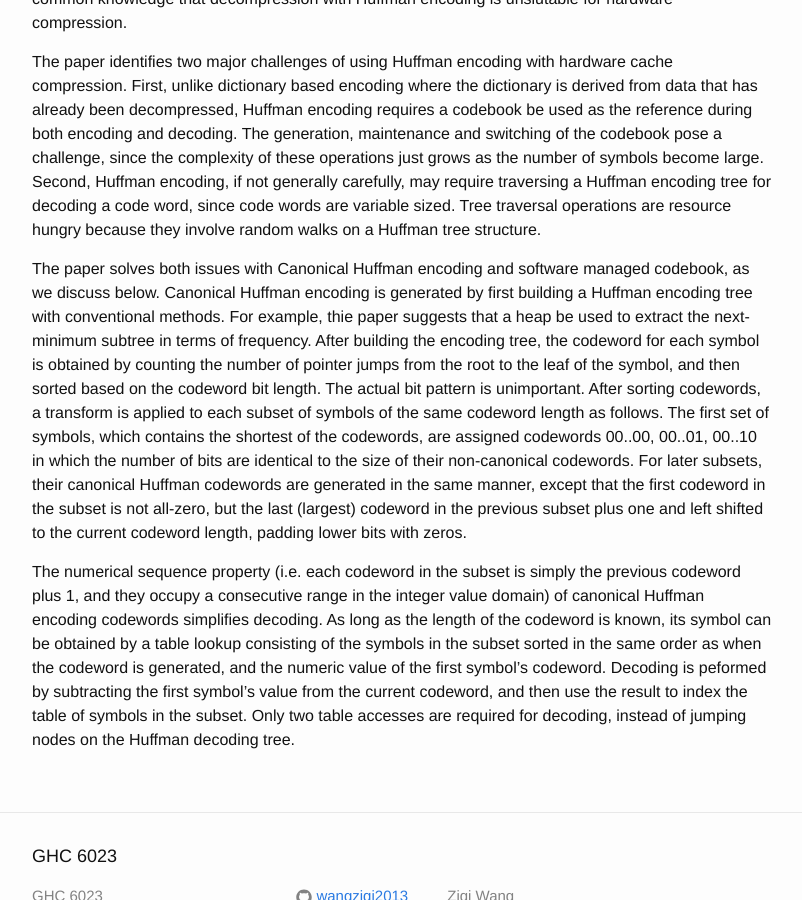
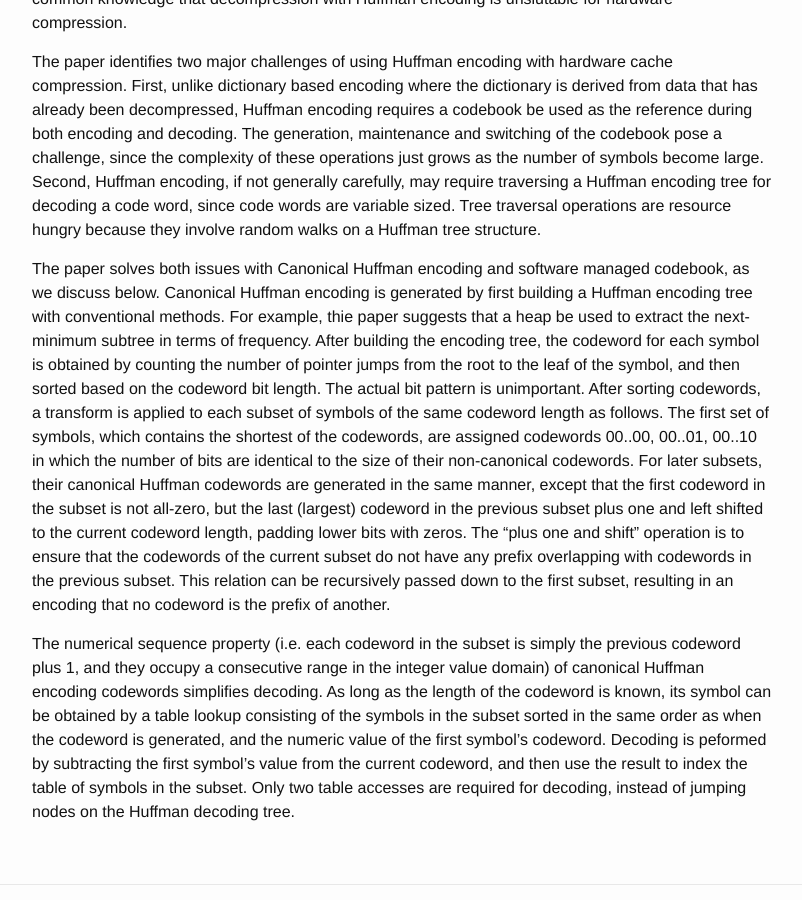
Before and after one commit to wangziqi2013/wangziqi2013.github.io, a Jekyll site: the page built from _posts/2020-06-29-sc2.markdown, in a window 1280 px wide and 900 px high, scrolled down 625 px. Shown: the whole window, without its empty margins (238-1040 px from the left). Built offline with Jekyll 4.4.1, drawn with Linux system fonts in a browser that asks for light colours.

Commit message:
Finish canonical Huffman

```diff
--- a/_posts/2020-06-29-sc2.markdown
+++ b/_posts/2020-06-29-sc2.markdown
@@ -37,7 +37,9 @@ The first set of symbols, which contains the shortest of the codewords, are assi
 in which the number of bits are identical to the size of their non-canonical codewords.
 For later subsets, their canonical Huffman codewords are generated in the same manner, except that the first codeword
 in the subset is not all-zero, but the last (largest) codeword in the previous subset plus one and left shifted to the
-current codeword length, padding lower bits with zeros.
+current codeword length, padding lower bits with zeros. The "plus one and shift" operation is to ensure that the codewords
+of the current subset do not have any prefix overlapping with codewords in the previous subset. This relation can be
+recursively passed down to the first subset, resulting in an encoding that no codeword is the prefix of another.
 
 The numerical sequence property (i.e. each codeword in the subset is simply the previous codeword plus 1, and they occupy
 a consecutive range in the integer value domain) of canonical Huffman encoding codewords simplifies decoding.
```
